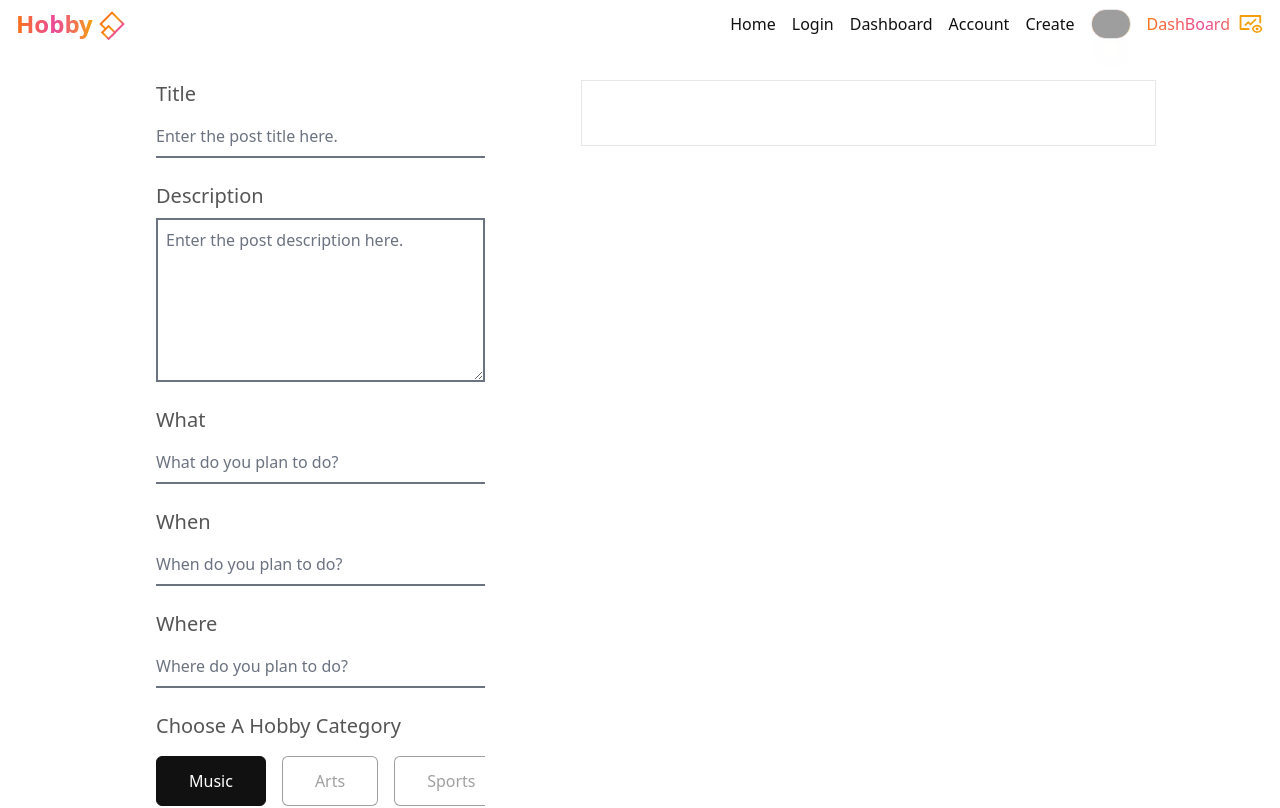
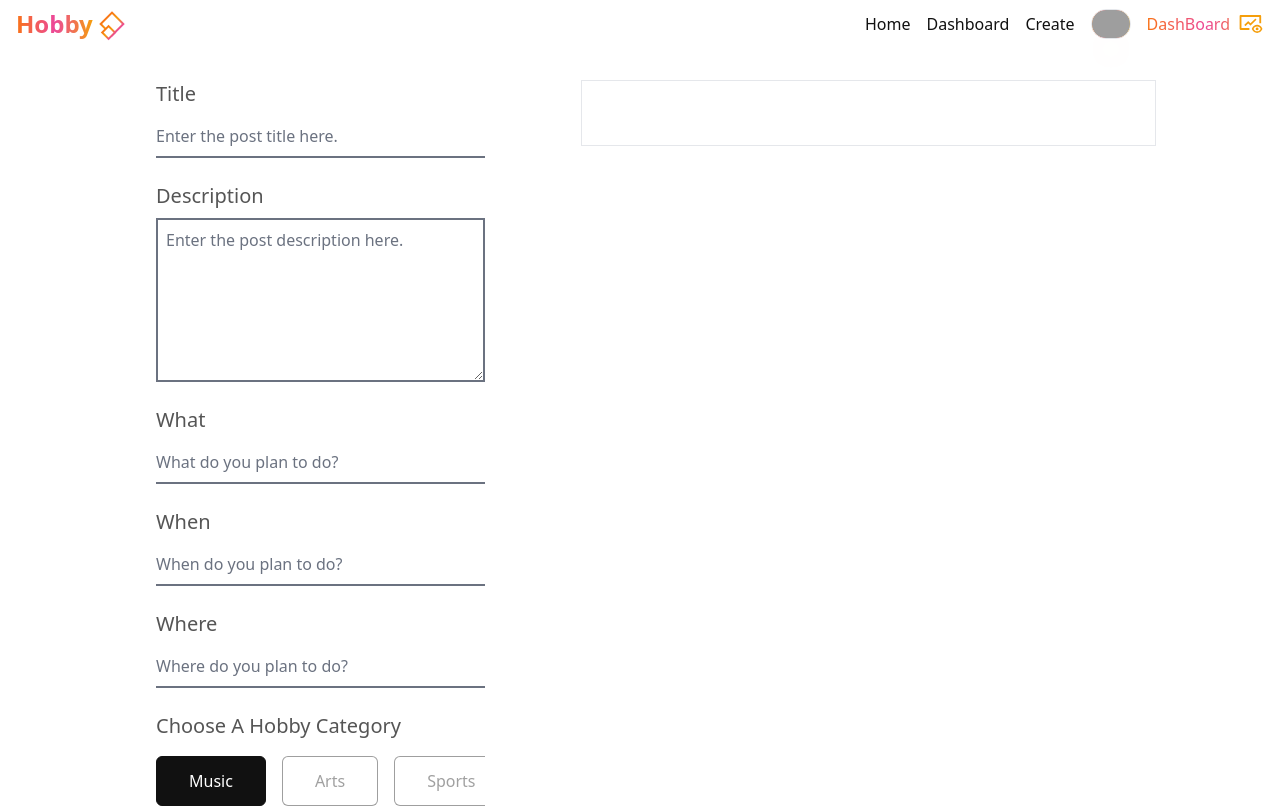
Before and after one commit to created201/hobbysquare, a Next.js app: page /posts/create in a window 1280 px wide. Shown: the top 808 px of the page. Built offline with nearby package versions, Linux system fonts and the light colour scheme; grey boxes are pictures that could not be loaded.

Commit message:
fixed: feed card, routes data

```diff
--- a/components/(dashboard)/cards/Feed.js
+++ b/components/(dashboard)/cards/Feed.js
@@ -1,21 +1,25 @@
 import dynamic from "next/dynamic"
-import {useState} from 'react'
+import { useState } from "react"
 
 const UserProfile = dynamic(() => import("@/(general)/images/UserProfile"))
 const Modal = dynamic(() => import("@/(dashboard)/modals/Modal"))
 
 const Feed = ({ _id, data }) => {
-    // _id, data: {title, description, when, where, what, skillLevel, category}
     const { title, description, when, where, what, skillLevel, category } = data
 
-    const [modalShow, modalShowModal] = useState(false)
+    const [showConfirm, setShowConfirm] = useState(false)
 
-    function handleSendInterest() {
-        modalShowModal(!modalShow)
+    function onSendEmail() {
+        setShowConfirm(true)
     }
 
-    // bg-gradient-to-r from-orange-500 via-pink-500 to-amber-500
-    // box-shadow: rgba(99, 99, 99, 0.2) 0px 2px 8px 0px;
+    function onSendConfirm() {
+        setShowConfirm(false)
+    }
+
+    function onSendReject() {
+        setShowConfirm(false)
+    }
 
     return (
         <>
@@ -71,17 +75,20 @@ const Feed = ({ _id, data }) => {
                         </p>
                     </div>
                     <button
-                        className="rounded-full px-6 py-2.5 font-medium text-lg text-[#ffffff] bg-gradient-to-r from-orange-500 via-pink-500 to-amber-500 ring-2 ring-transparent transition-all duration-[0.65s] ease-in-out lg:hover:ring-pink-500 lg:hover:from-transparent lg:hover:via-transparent lg:hover:to-transparent lg:hover:text-pink-500"
-                        onClick={handleSendInterest}
+                        className="rounded-full px-6 py-2.5 font-medium text-base text-[#ffffff] bg-gradient-to-r from-orange-500 via-pink-500 to-amber-500 ring-2 ring-transparent transition-all duration-[0.65s] ease-in-out lg:hover:ring-pink-500 lg:hover:from-transparent lg:hover:via-transparent lg:hover:to-transparent lg:hover:text-pink-500"
+                        onClick={onSendEmail}
                     >
                         Send Interest
                     </button>
                 </div>
             </div>
 
-
             {/* Modal For Sending Interest (Email) */}
-            <Modal show={modalShow}/>
+            <Modal
+                show={showConfirm}
+                onClose={onSendReject}
+                onSendConfirm={onSendConfirm}
+            />
         </>
     )
 }
--- a/components/(dashboard)/containers/CategoriesBar.js
+++ b/components/(dashboard)/containers/CategoriesBar.js
@@ -13,7 +13,7 @@ const CategoriesBar = ({ selectedCategory, categories, onSelect }) => {
             )}
         >
             <h3 className="hidden lg:block font-bold text-2xl">Categories</h3>
-            <ul className="w-max lg:w-full flex lg:grid lg:gap-4 gap-x-10 flex-row pb-4 lg:pb-0 lg:grid-cols-1 2xl:grid-cols-2">
+            <ul className="w-max lg:w-full flex lg:grid lg:gap-4 gap-x-10 flex-row pb-4 lg:pb-0 lg:grid-cols-1">
                 {categories.map((category, idx) => (
                     <ChooseCategory
                         key={idx}
--- a/components/(dashboard)/modals/Modal.js
+++ b/components/(dashboard)/modals/Modal.js
@@ -1,30 +1,38 @@
-import {AiOutlineMail} from 'react-icons/ai'
+import { AiOutlineMail } from "react-icons/ai"
 
-const Modal = ({show}) => {
-    return(
+const Modal = ({ show, onClose, onSendConfirm }) => {
+    return (
         <>
-            {show &&
-            <section className="flex flex-col justify-center fixed left-[50%] left-1/2 transform -translate-x-1/2 -translate-y-1/3 lg:-translate-y-1/4 z-40 py-10 border-solid border-2 bg-theme-white rounded-md text-center w-10/12 lg:w-7/12 lg:h-1/2">
+            {show && (
+                <>
+                    <aside className="h-screen fixed w-full left-0 top-0 z-40 bg-theme-dark/10 backdrop-blur-md" />
+                    <section className="flex flex-col justify-center fixed left-1/2 top-1/2 -translate-y-1/2 transform -translate-x-1/2  z-50 p-8 border-solid border bg-theme-white rounded-md shadow-xl shadow-theme-dark/25 text-center w-[85%] max-w-md mx-auto">
                         <div className="flex flex-col items-center">
                             <AiOutlineMail className="w-[8rem] h-[8rem]" />
-                    <p className="font-bold text-3xl p-2 mb-5">Confirm</p>
-                    <p className="p-2">Are you Sure You Want to Send Email?</p>
+                            <p className="font-bold text-3xl px-2 mb-1">
+                                Confirm
+                            </p>
+                            <p className="font-medium mb-2">
+                                Are you sure you want to send email?
+                            </p>
                         </div>
-                <div className="flex justify-center gap-x-8 max-x-[8rem] p-2 mt-2">
+                        <div className="flex flex-col gap-y-4 justify-center gap-x-8 max-x-[8rem] mt-4">
                             <button
+                                onClick={onSendConfirm}
                                 className="rounded-full px-6 py-2.5 font-medium text-lg text-[#ffffff] bg-gradient-to-r from-green-300 via-blue-500 to-purple-600 ring-2 ring-transparent transition-all duration-[0.65s] ease-in-out lg:hover:ring-blue-500 lg:hover:from-transparent lg:hover:via-transparent lg:hover:to-transparent lg:hover:text-blue-500"
-
                             >
                                 Send Email
                             </button>
                             <button
+                                onClick={onClose}
                                 className="rounded-full px-6 py-2.5 font-medium text-lg text-[#ffffff] bg-gradient-to-r from-orange-500 via-pink-500 to-amber-500 ring-2 ring-transparent transition-all duration-[0.65s] ease-in-out lg:hover:ring-pink-500 lg:hover:from-transparent lg:hover:via-transparent lg:hover:to-transparent lg:hover:text-pink-500"
                             >
                                 No, Thanks
                             </button>
                         </div>
                     </section>
-            }
+                </>
+            )}
         </>
     )
 }
--- /dev/null
+++ b/components/(general)/layouts/MetaLayout.js
@@ -0,0 +1,11 @@
+import Head from "next/head"
+
+const MetaLayout = () => {
+    return (
+        <Head>
+            <title>Welcome to HobbySquare</title>
+        </Head>
+    )
+}
+
+export default MetaLayout
--- a/components/(general)/layouts/PrimaryLayout.js
+++ b/components/(general)/layouts/PrimaryLayout.js
@@ -1,12 +1,24 @@
 import FooterLayout from "./FooterLayout"
 import HeaderLayout from "./HeaderLayout"
-
+import MetaLayout from "./MetaLayout"
+import { motion } from "framer-motion"
 const PrimaryLayout = ({ children }) => {
     return (
         <>
-            {/* Meta Tag */}
+            <MetaLayout />
             <HeaderLayout />
-            {children}
+            <motion.div
+                initial={{ x: 0, opacity: 0 }}
+                animate={{ x: 0, opacity: 1 }}
+                exit={{ x: 0, opacity: 0 }}
+                transition={{
+                    type: "just",
+                    stiffness: 260,
+                    damping: 20,
+                }}
+            >
+                {children}
+            </motion.div>
             <FooterLayout />
         </>
     )
--- a/helpers/routes/index.js
+++ b/helpers/routes/index.js
@@ -5,20 +5,11 @@ export function __getRoutes__() {
             icon: (icon) => icon,
             isCurrentRoute: (routerPathname) => routerPathname === "/",
         },
-        login: {
-            href: "/login",
-            icon: (icon) => icon,
-            isCurrentRoute: (routerPathname) => routerPathname === "/login",
-        },
+
         dashboard: {
             href: "/dashboard",
             icon: (icon) => icon,
             isCurrentRoute: (routerPathname) => routerPathname === "/dashboard",
-        },
-        account: {
-            href: "/account",
-            icon: (icon) => icon,
-            isCurrentRoute: (routerPathname) => routerPathname === "/account",
         },
         create: {
             href: "/posts/create",
--- a/jsconfig.json
+++ b/jsconfig.json
@@ -13,7 +13,6 @@
             "@/hooks": ["hooks/index.js"],
             "@/server/*": ["libs/server/*"],
             "@/client/*": ["libs/client/*"]
-        },
-        "module": "ESNext"
+        }
     }
 }
--- a/package.json
+++ b/package.json
@@ -13,6 +13,7 @@
         "format": "prettier --write \"./**/*.{js,jsx}\""
     },
     "dependencies": {
+        "framer-motion": "^10.12.12",
         "next": "^13.1.0",
         "react": "^18.2.0",
         "react-dom": "^18.2.0",
--- a/pages/_app.js
+++ b/pages/_app.js
@@ -1,10 +1,19 @@
 /* eslint-disable react/prop-types */
 import "../styles/tailwind.css"
+import { AnimatePresence } from "framer-motion"
 
 const App = (props) => {
-    const { Component, pageProps } = props
+    const { Component, pageProps, router } = props
     const getLayout = Component.getLayout || ((_page) => _page)
-    return getLayout(<Component {...pageProps} />)
+    return (
+        <AnimatePresence
+            mode="wait"
+            initial={false}
+            onExitComplete={() => window.scrollTo(0, 0)}
+        >
+            {getLayout(<Component {...pageProps} key={router.asPath} />)}
+        </AnimatePresence>
+    )
 }
 
 export default App
```
Also changed, not shown: 1 other file (tests, documents, lock files or other folders). Lines whose indentation alone changed are shown as unchanged.
